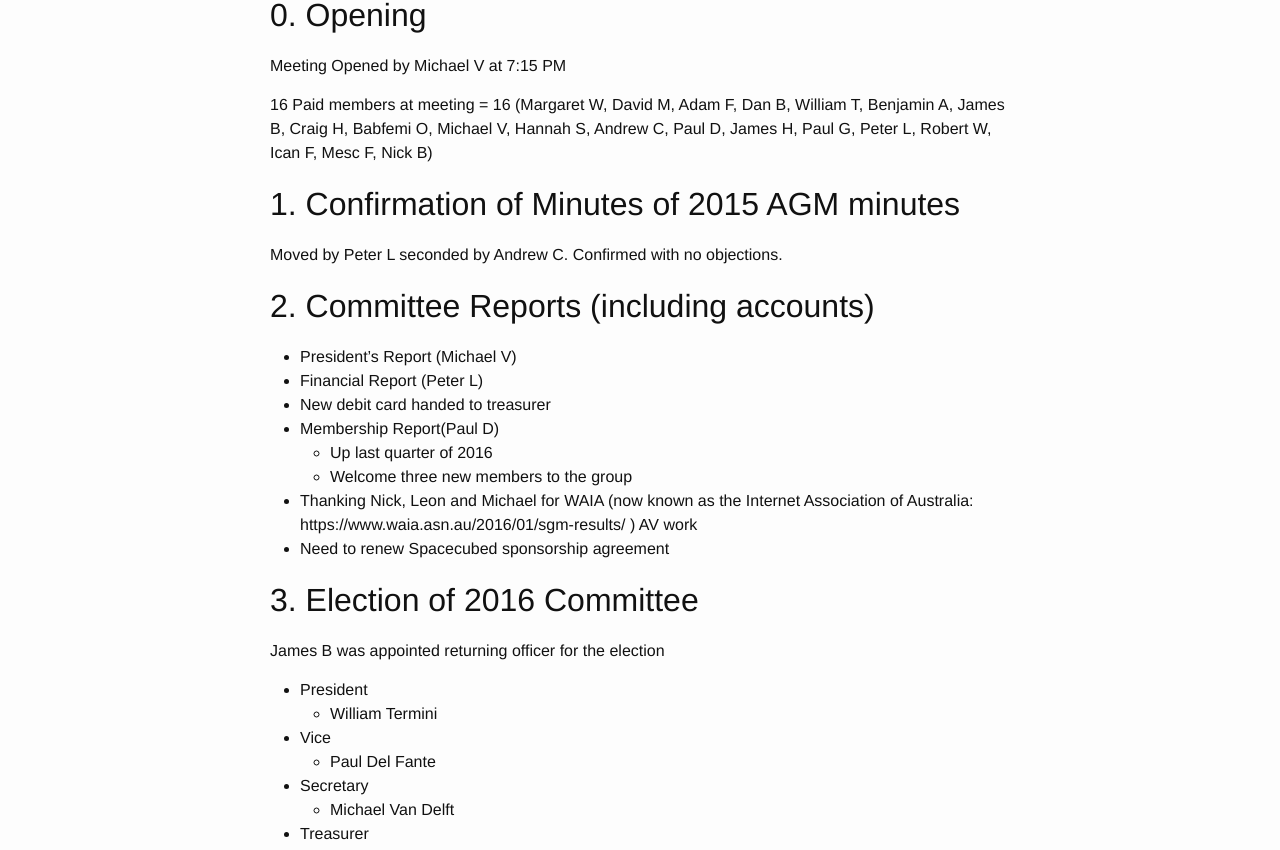
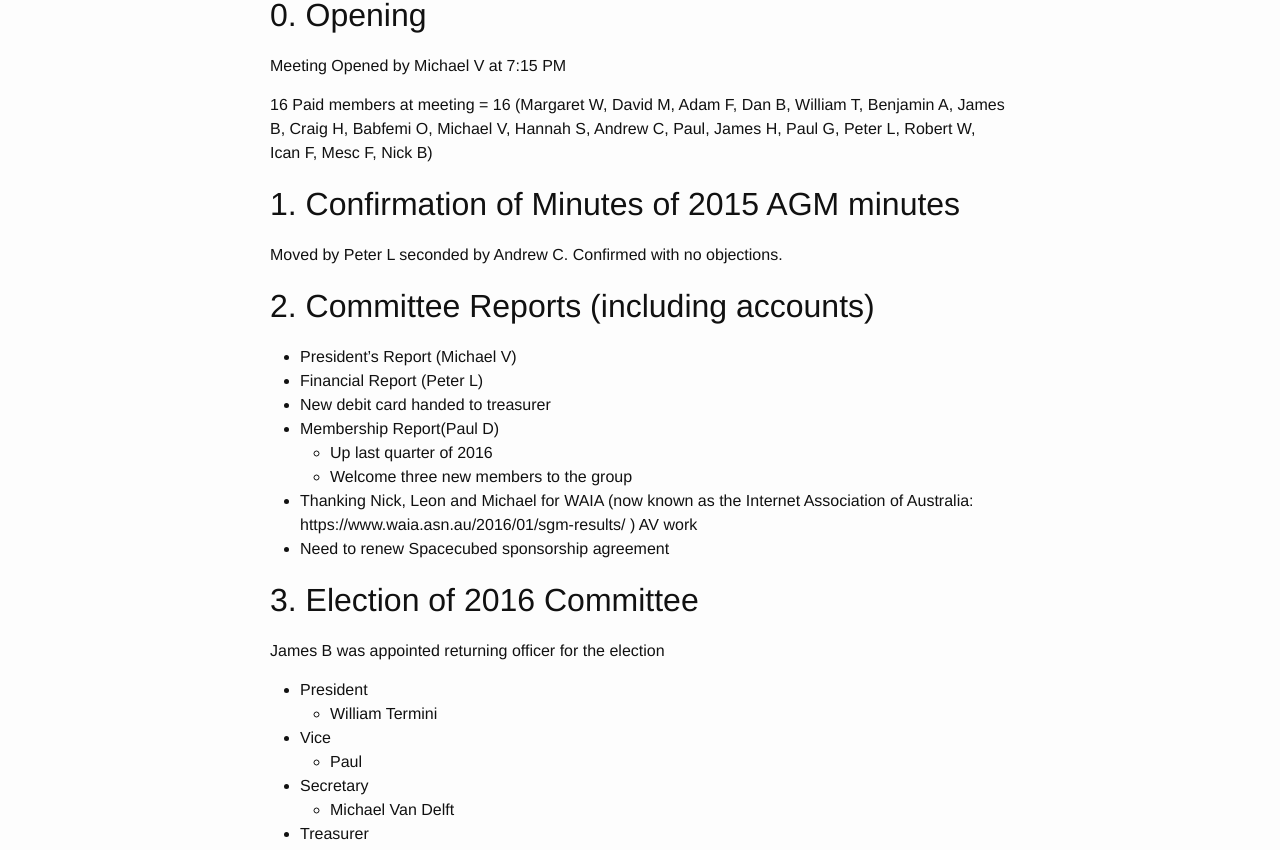
Before and after one commit to plugorgau/plugorgau.github.io, a Jekyll site: the page built from pages/events/committee/2016.md, in a window 1280 px wide. Shown: the part 387-1237 px from the top of the page. Built offline with Jekyll 4.4.1, drawn with Linux system fonts in a browser that asks for light colours; nearby versions of some CDN libraries.

Commit message:
Update 2016.md

```diff
--- a/pages/events/committee/2016.md
+++ b/pages/events/committee/2016.md
@@ -11,7 +11,7 @@ Held at 45 St Georges Terrace Perth CBD. Spacecubed.org on Tuesday 12th of Janua
 ## 0. Opening
 Meeting Opened by Michael V at 7:15 PM
 
-16 Paid members at meeting = 16 (Margaret W, David M, Adam F, Dan B, William T, Benjamin A, James B, Craig H, Babfemi O, Michael V, Hannah S, Andrew C, Paul D, James H, Paul G, Peter L, Robert W, Ican F, Mesc F, Nick B)
+16 Paid members at meeting = 16 (Margaret W, David M, Adam F, Dan B, William T, Benjamin A, James B, Craig H, Babfemi O, Michael V, Hannah S, Andrew C, Paul, James H, Paul G, Peter L, Robert W, Ican F, Mesc F, Nick B)
 
 ## 1. Confirmation of Minutes of 2015 AGM minutes
 Moved by Peter L seconded by Andrew C. Confirmed with no objections.
@@ -32,7 +32,7 @@ James B was appointed returning officer for the election
 * President
   * William Termini
 * Vice
-  * Paul Del Fante
+  * Paul
 * Secretary
   * Michael Van Delft
 * Treasurer
```
